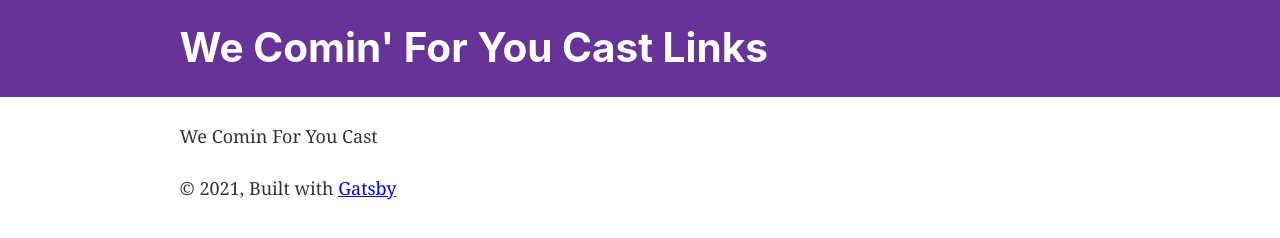
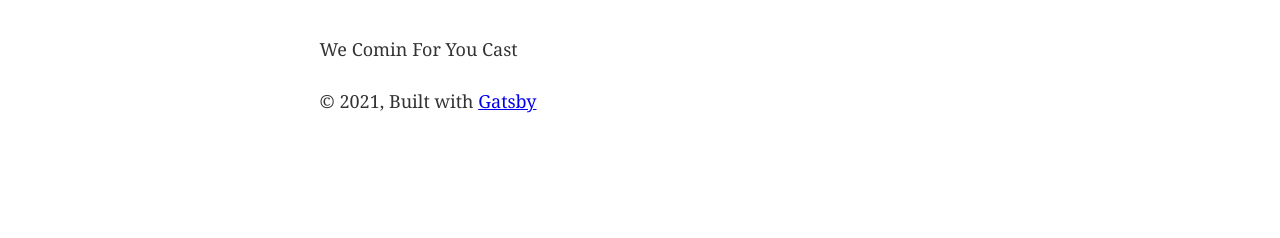
Before and after one commit to RaySanders7/wcfy, a Gatsby site: page / in a window 1280 px wide. Built offline with nearby package versions, Linux system fonts and the light colour scheme; Gatsby itself is replaced by a stand-in of ours.

Commit message:
Remove unneeded header component

```diff
--- a/src/components/header.js
+++ /dev/null
@@ -1,42 +0,0 @@
-import { Link } from "gatsby"
-import PropTypes from "prop-types"
-import React from "react"
-
-const Header = ({ siteTitle }) => (
-  <header
-    style={{
-      background: `rebeccapurple`,
-      marginBottom: `1.45rem`,
-    }}
-  >
-    <div
-      style={{
-        margin: `0 auto`,
-        maxWidth: 960,
-        padding: `1.45rem 1.0875rem`,
-      }}
-    >
-      <h1 style={{ margin: 0 }}>
-        <Link
-          to="/"
-          style={{
-            color: `white`,
-            textDecoration: `none`,
-          }}
-        >
-          {siteTitle}
-        </Link>
-      </h1>
-    </div>
-  </header>
-)
-
-Header.propTypes = {
-  siteTitle: PropTypes.string,
-}
-
-Header.defaultProps = {
-  siteTitle: ``,
-}
-
-export default Header
--- a/src/components/layout.js
+++ b/src/components/layout.js
@@ -9,28 +9,16 @@ import React from "react"
 import PropTypes from "prop-types"
 import { useStaticQuery, graphql } from "gatsby"
 
-import Header from "./header"
 import "./layout.css"
 
 const Layout = ({ children }) => {
-  const data = useStaticQuery(graphql`
-    query SiteTitleQuery {
-      site {
-        siteMetadata {
-          title
-        }
-      }
-    }
-  `)
-
   return (
     <>
-      <Header siteTitle={data.site.siteMetadata.title} />
       <div
         style={{
           margin: `0 auto`,
-          maxWidth: 960,
-          padding: `0 1.0875rem 1.45rem`,
+          maxWidth: 680,
+          padding: `2rem 1.0875rem 1.45rem`,
         }}
       >
         <main>{children}</main>
```
